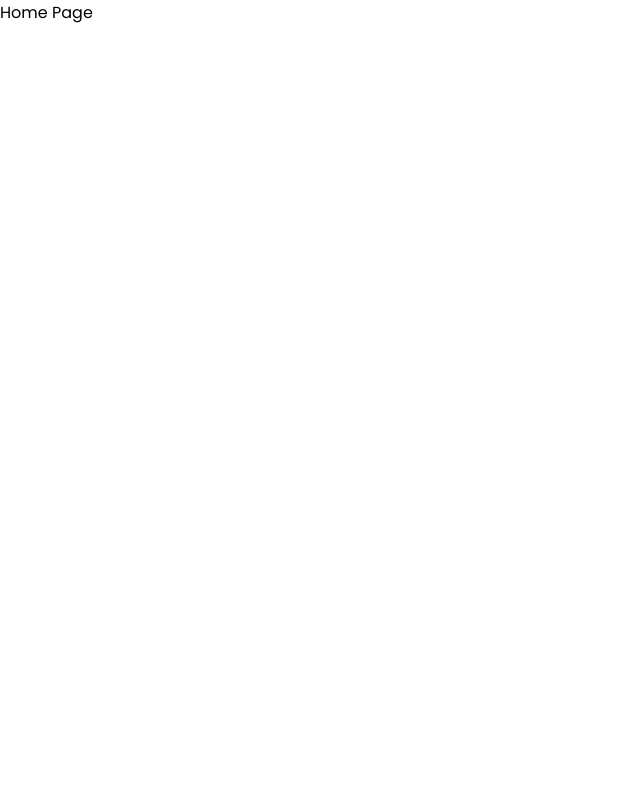
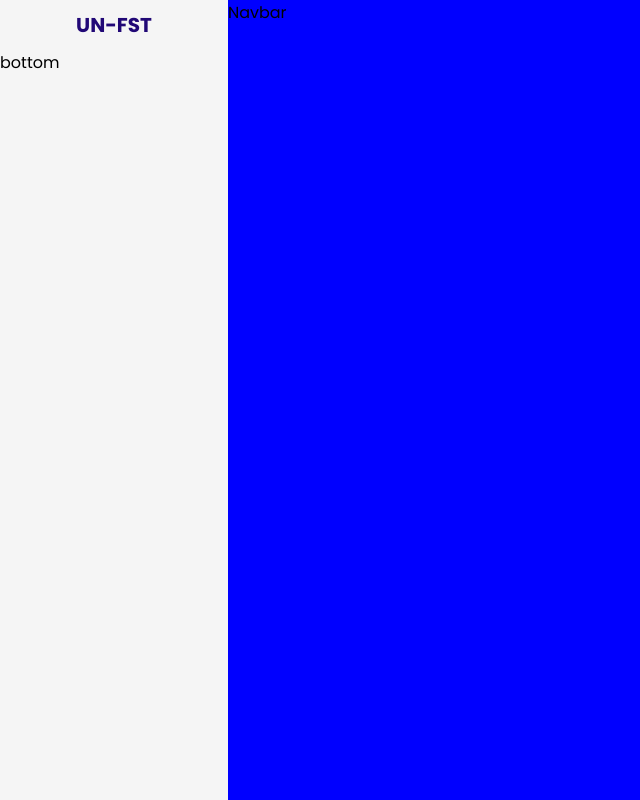
Before and after one commit to Abdallahi-Nah/front-end-PFE, a React (Vite) app: page / in a window 1280 px wide. Shown: the whole page, without its empty margins (0-640 px from the left). Built offline with nearby package versions, Linux system fonts and the light colour scheme.

Commit message:
components part 1

```diff
--- a/package.json
+++ b/package.json
@@ -10,6 +10,10 @@
     "preview": "vite preview"
   },
   "dependencies": {
+    "@emotion/react": "^11.14.0",
+    "@emotion/styled": "^11.14.0",
+    "@mui/icons-material": "^7.1.0",
+    "@mui/material": "^7.1.0",
     "react": "^19.1.0",
     "react-dom": "^19.1.0",
     "react-router-dom": "^7.6.1",
--- /dev/null
+++ b/src/admin/components/navbar/Navbar.jsx
@@ -0,0 +1,11 @@
+import "./Navbar.scss";
+
+const Navbar = () => {
+  return (
+    <>
+      <div className="navbar">Navbar</div>
+    </>
+  );
+};
+
+export default Navbar;
--- /dev/null
+++ b/src/admin/components/navbar/Navbar.scss
@@ -0,0 +1,7 @@
+.home {
+    display: flex;
+    .homeContainer {
+        flex: 6;
+        background-color: blue;
+    }
+}
--- /dev/null
+++ b/src/admin/components/sidebar/Sidebar.jsx
@@ -0,0 +1,16 @@
+import "./Sidebar.scss";
+
+const Sidebar = () => {
+  return (
+    <>
+      <div className="sidebar">
+        <div className="top">
+            <span className="logo">UN-FST</span>
+        </div>
+        <div className="bottom">bottom</div>
+      </div>
+    </>
+  );
+};
+
+export default Sidebar;
--- /dev/null
+++ b/src/admin/components/sidebar/Sidebar.scss
@@ -0,0 +1,19 @@
+.sidebar {
+    flex: 1.3;
+    min-height: 100vh;
+    border-radius: 0.5px solid lightgray;
+    background-color: whitesmoke;
+
+    .top {
+        display: flex;
+        height: 50px;
+        align-items: center;
+        justify-self: center;
+
+        .logo {
+            font-size: 20px;
+            font-weight: bold;
+            color: #210876;
+        }
+    }
+}
--- a/src/admin/pages/home/Home.jsx
+++ b/src/admin/pages/home/Home.jsx
@@ -1,9 +1,16 @@
+import Sidebar from "../../components/sidebar/Sidebar";
+import Navbar from "../../components/navbar/Navbar";
 import "./Home.scss";
 
 const Home = () => {
   return (
     <>
-      <div className="home">Home Page</div>
+      <div className="home">
+        <Sidebar />
+        <div className="homeContainer">
+          <Navbar />
+        </div>
+      </div>
     </>
   );
 };
```
Also changed, not shown: 1 other file (tests, documents, lock files or other folders).
